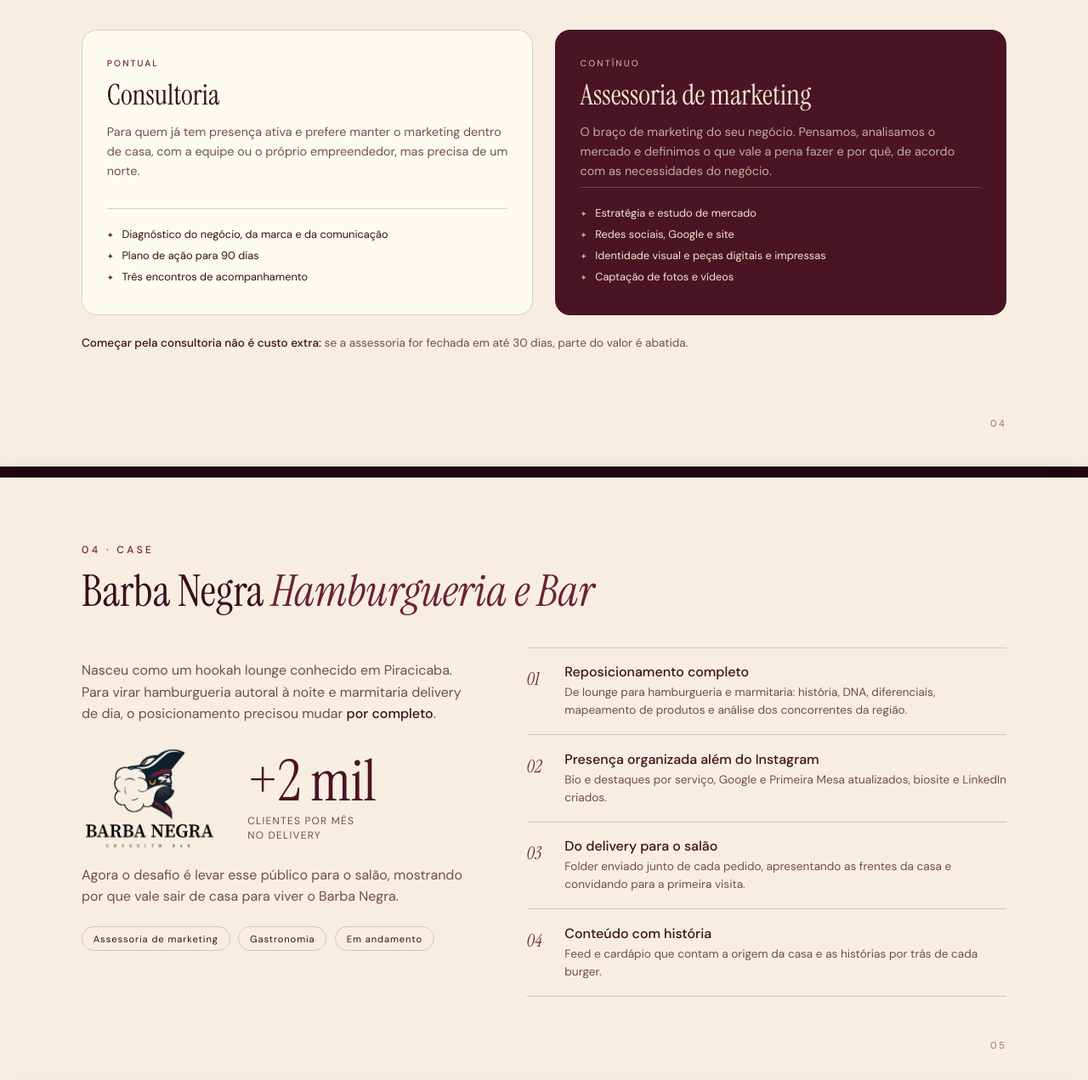
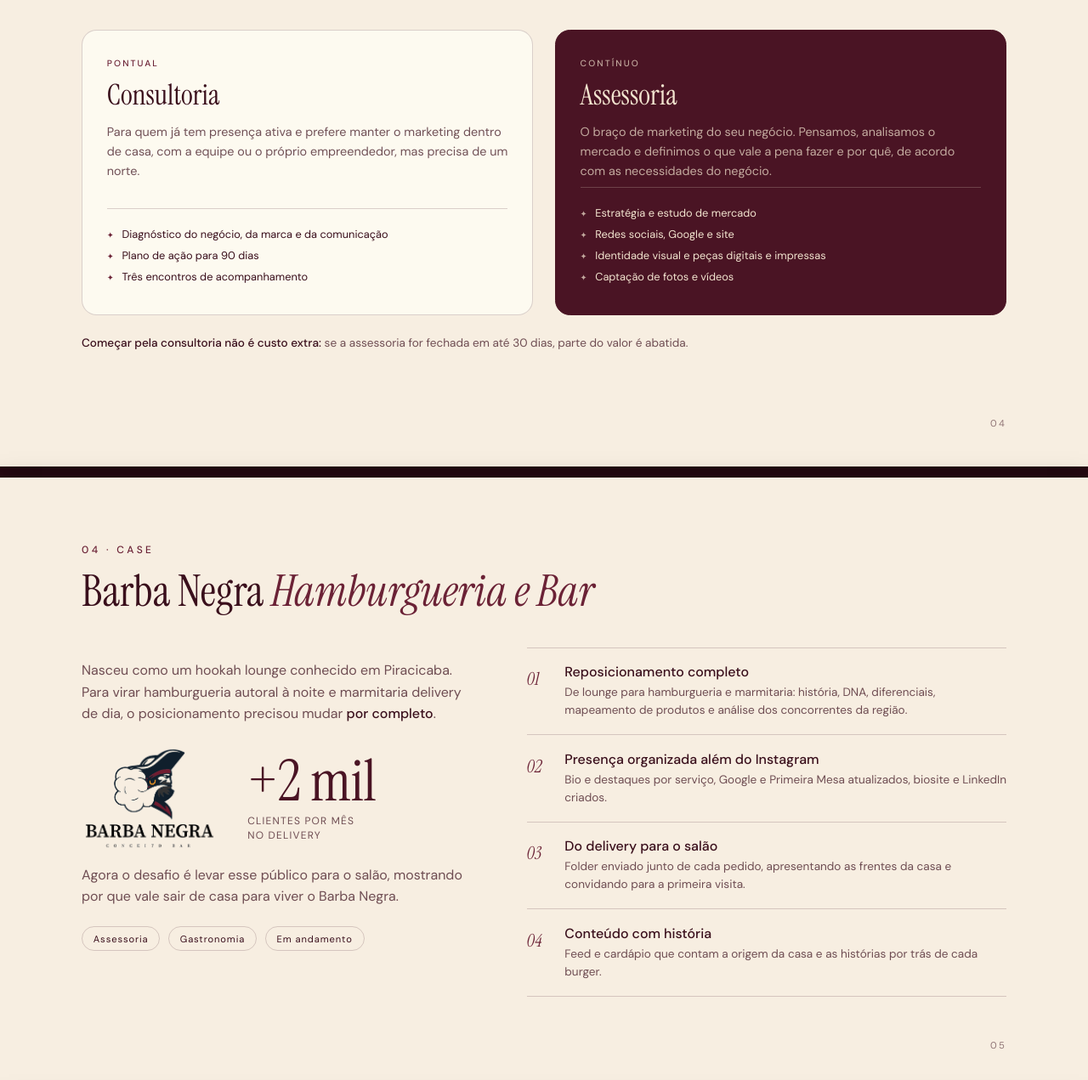
Before and after one commit to vidottistudio/vidotti-bio, a plain HTML site: page portfolio/index.html in a window 1280 px wide. Shown: the part 2369-3640 px from the top of the page at 85% size. Drawn offline with Linux system fonts and the light colour scheme.

Commit message:
Renomeia o serviço para Assessoria
Co-Authored-By: Claude Opus 5.5 <noreply@anthropic.com>
Claude-Session: https://claude.ai/code/session_01PMyUd5DWvSyUNZFgPfV4Xd

```diff
--- a/portfolio/index.html
+++ b/portfolio/index.html
@@ -250,7 +250,7 @@ h2.titulo em { font-style: italic; }
     </div>
     <div class="card destaque">
       <div class="tag">Contínuo</div>
-      <h3>Assessoria de marketing</h3>
+      <h3>Assessoria</h3>
       <p>O braço de marketing do seu negócio. Pensamos, analisamos o mercado e definimos o que vale a pena fazer e por quê, de acordo com as necessidades do negócio.</p>
       <ul><li>Estratégia e estudo de mercado</li><li>Redes sociais, Google e site</li><li>Identidade visual e peças digitais e impressas</li><li>Captação de fotos e vídeos</li></ul>
     </div>
@@ -271,7 +271,7 @@ h2.titulo em { font-style: italic; }
         <div class="bn-num"><b>+2 mil</b><span>clientes por mês<br>no delivery</span></div>
       </div>
       <p>Agora o desafio é levar esse público para o salão, mostrando por que vale sair de casa para viver o Barba Negra.</p>
-      <div class="meta"><span class="pill">Assessoria de marketing</span><span class="pill">Gastronomia</span><span class="pill">Em andamento</span></div>
+      <div class="meta"><span class="pill">Assessoria</span><span class="pill">Gastronomia</span><span class="pill">Em andamento</span></div>
     </div>
     <ul class="entregas">
       <li><span class="n">01</span><div><b>Reposicionamento completo</b><span>De lounge para hamburgueria e marmitaria: história, DNA, diferenciais, mapeamento de produtos e análise dos concorrentes da região.</span></div></li>
```
Also changed, not shown: index.html (+1 -1 lines), 1 other file.
